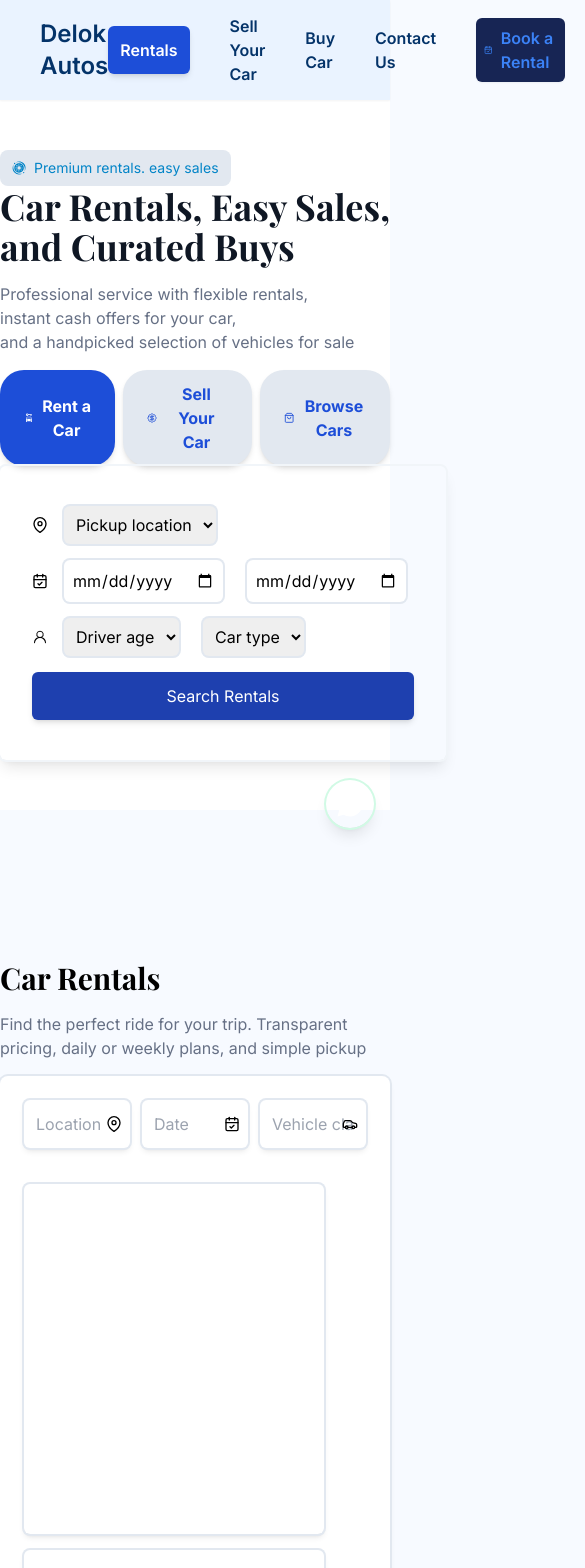
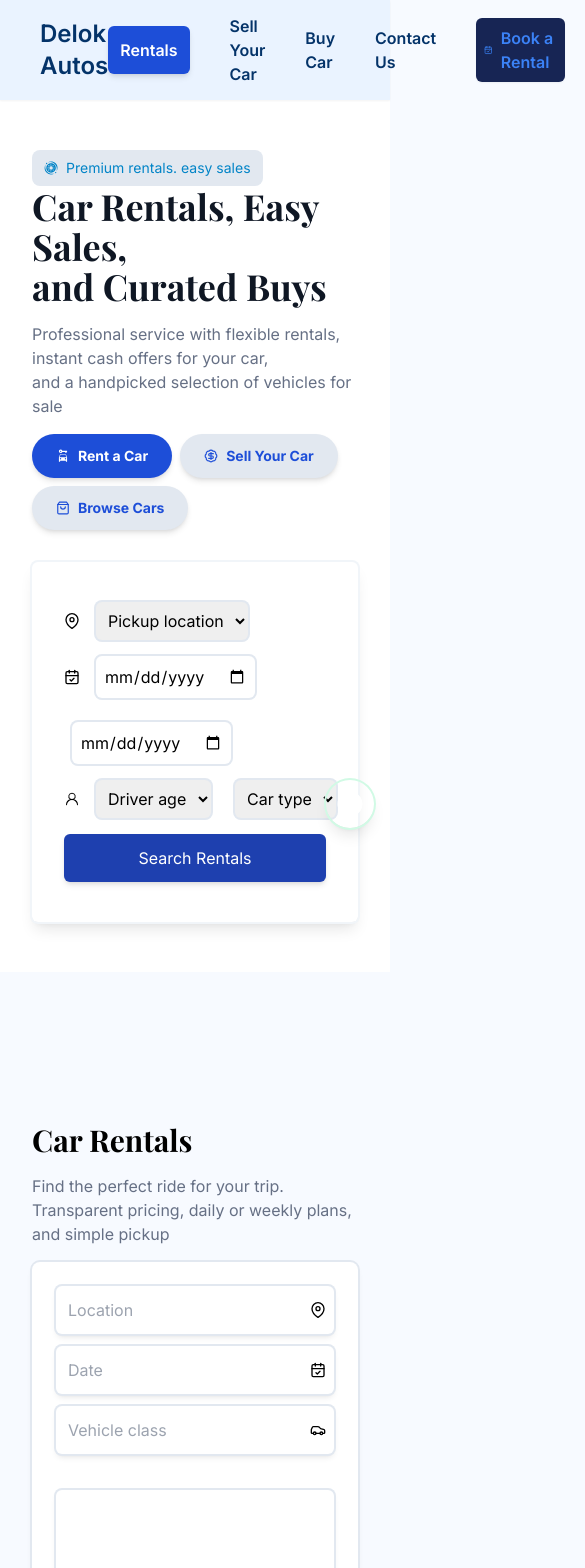
Before and after one commit to lightpc90/delok, a Next.js app: page / in a window 390 px wide. Shown: the top 1568 px of the page, 585 px wide, since content can reach past the window. Built offline with nearby package versions, Linux system fonts and the light colour scheme.

Commit message:
refactoring for responsive design

```diff
--- a/src/components/upgrade/Hero/Hero.jsx
+++ b/src/components/upgrade/Hero/Hero.jsx
@@ -12,8 +12,8 @@ const Hero = () => {
 			id="hero"
 			className="bg-white py-[50px] my-[100px]"
 		>
-			<div className="flex flex-wrap items-center w-full max-w-[1500px] mx-auto">
-				<div className="flex-1 flex-col gap-8">
+			<div className="flex flex-wrap items-center w-full max-w-[1500px] mx-auto gap-8 justify-between px-8 lg:px-0">
+				<div className="w-full max-w-[600px] flex-col gap-8">
 					<div className="mb-4">
 						<p className="text-sm text-sky-600 bg-slate-200 rounded-lg py-2 px-3 w-fit flex items-center gap-2">
 							<GiStarSattelites />
@@ -29,23 +29,23 @@ const Hero = () => {
 						<br /> instant cash offers for your car, <br />
 						and a handpicked selection of vehicles for sale
 					</p>
-					<div className="flex gap-2 font-bold">
-						<button className="bg-blue-700 text-white py-3 px-6 rounded-3xl shadow-md flex items-center gap-2">
+					<div className="flex flex-wrap gap-2 font-bold">
+						<button className="bg-blue-700 text-white py-3 px-6 rounded-3xl shadow-md flex items-center gap-2 text-sm md:text-md">
 							<MdCarRental />
 							Rent a Car
 						</button>
-						<button className="bg-slate-200 text-blue-700 py-3 px-6 rounded-3xl shadow-md flex items-center gap-2">
+						<button className="bg-slate-200 text-blue-700 py-3 px-6 rounded-3xl shadow-md flex items-center gap-2 text-sm md:text-md">
 							<LuBadgeDollarSign />
 							Sell Your Car
 						</button>
-						<button className="bg-slate-200 text-blue-700 py-3 px-6 rounded-3xl shadow-md flex items-center gap-2">
+						<button className="bg-slate-200 text-blue-700 py-3 px-6 rounded-3xl shadow-md flex items-center gap-2 text-sm md:text-md">
 							<FiShoppingBag />
 							Browse Cars
 						</button>
 					</div>
 				</div>
 				{/* location form */}
-				<div className="ring-2 ring-slate-100 shadow-lg rounded-md p-8 flex flex-col">
+				<div className="ring-2 ring-slate-100 shadow-lg rounded-md p-8 flex flex-col w-full max-w-[600px]">
 					<div className="flex items-center gap-2">
 						<span>
 							<FiMapPin />
@@ -54,7 +54,7 @@ const Hero = () => {
 							<option>Pickup location</option>
 						</select>
 					</div>
-					<div className="flex items-center gap-2">
+					<div className="flex flex-wrap items-center gap-2">
 						<span>
 							<LuCalendarCheck />
 						</span>
--- a/src/components/upgrade/Purchase/Purchase.jsx
+++ b/src/components/upgrade/Purchase/Purchase.jsx
@@ -1,5 +1,5 @@
 import React from "react";
-import { LuNotepadText, LuBadgeDollarSign } from "react-icons/lu";
+import { LuBadgeDollarSign } from "react-icons/lu";
 import { FaRegHandshake } from "react-icons/fa6";
 
 const Purchase = () => {
@@ -8,15 +8,15 @@ const Purchase = () => {
 			id="buy"
 			className="bg-[#eaf3ff] py-[50px]"
 		>
-			<div className="w-full max-w-[1500px] flex flex-col gap-4 mx-auto ">
+			<div className="w-full max-w-[1500px] flex flex-col gap-4 mx-auto px-8 lg:px-0 ">
 				<h1 className="font-bold text-3xl">Sell Your Car to Us</h1>
 				<p className="text-[#667085]">
 					Get a fast, fair cash offer. We handle paperwork and payment the same
 					day.
 				</p>
 				{/* cards */}
-				<div className="flex gap-3 w-full">
-					<div className="flex gap-3">
+				<div className="flex flex-wrap gap-3 w-full">
+					<div className="flex flex-wrap gap-3">
 						{/* tell us about your car */}
 						<div className="flex gap-2 w-[180px] h-[200px] rounded-xl ring-1 ring-slate-200 shadow-sm bg-white p-3 ">
 							<span>{/* <LuNotepadText /> */}</span>
@@ -53,21 +53,21 @@ const Purchase = () => {
 						</div>
 					</div>
 					{/* request an offer form */}
-					<div className="bg-[#ffffff] rounded-lg shadow-md px-8  py-[40px] flex-1 flex-col gap-6 ">
+					<div className="bg-[#ffffff] rounded-lg shadow-md px-8  py-[40px] flex-1 flex-col gap-6 w-full ">
 						<h2 className="my-2 font-bold">Request an Offer</h2>
-						<div className="w-full flex items-center gap-3 my-3">
+						<div className="w-full grid grid-cols-1 lg:grid-cols-2 gap-3 my-3">
 							<input
-								className="w-full ring-2 ring-slate-200 rounded-md p-3"
+								className=" ring-2 ring-slate-200 rounded-md p-3"
 								type="text"
 								placeholder="Full name"
 							/>
 							<input
-								className="w-full ring-2 ring-slate-200 rounded-md p-3"
+								className=" ring-2 ring-slate-200 rounded-md p-3"
 								type="text"
 								placeholder="Email"
 							/>
 						</div>
-						<div className="w-full flex items-center gap-2 my-3">
+						<div className="w-full grid grid-cols-1 lg:grid-cols-2 gap-2 my-3">
 							<input
 								className="w-full ring-2 ring-slate-200 rounded-md p-3"
 								type="number"
@@ -98,7 +98,7 @@ const Purchase = () => {
 						/>
 						<div className="flex items-center justify-between">
 							<p>By submitting, you agree to our terms. </p>
-							<button className="p-3 rounded-md shadow-md text-white bg-[#0b6cf6]">
+							<button className="p-3 rounded-md shadow-md text-white text-sm lg:text-md bg-[#0b6cf6]">
 								Get My Offer
 							</button>
 						</div>
--- a/src/components/upgrade/Rental/Rental.jsx
+++ b/src/components/upgrade/Rental/Rental.jsx
@@ -8,7 +8,7 @@ const Rental = () => {
 			id="rental"
 			className=" py-[50px]"
 		>
-			<div className="w-full max-w-[1500px] mx-auto flex flex-col gap-4">
+			<div className="w-full max-w-[1500px] mx-auto flex flex-col gap-4 px-8 lg:px-0">
 				<h1 className="text-3xl font-bold">Car Rentals</h1>
 				<p className="text-[#667085]">
 					Find the perfect ride for your trip. Transparent pricing, daily or
@@ -16,8 +16,8 @@ const Rental = () => {
 				</p>
 				{/* input forms */}
 				<div className="bg-white ring-2 ring-slate-200 shadow-md rounded-lg flex flex-col gap-4 p-6 mx-auto w-full">
-					<div className="w-full flex items-center gap-3">
-						<label className="flex-1 w-full relative">
+					<div className="w-full flex flex-wrap items-start lg:items-center gap-3">
+						<label className="lg:flex-1 w-full relative">
 							<span className="absolute right-2 top-[50%] translate-y-[-50%] ">
 								<FiMapPin />
 							</span>
@@ -28,7 +28,7 @@ const Rental = () => {
 							/>
 						</label>
 
-						<label className="flex-1 w-full relative">
+						<label className="lg:flex-1 w-full relative">
 							<span className="absolute right-2 top-[50%] translate-y-[-50%] ">
 								<LuCalendarCheck />
 							</span>
@@ -39,7 +39,7 @@ const Rental = () => {
 								placeholder="Date"
 							/>
 						</label>
-						<label className="flex-1 w-full relative">
+						<label className="lg:flex-1 w-full relative">
 							<span className="absolute right-2 top-[50%] translate-y-[-50%] ">
 								<LuCar />
 							</span>
```
